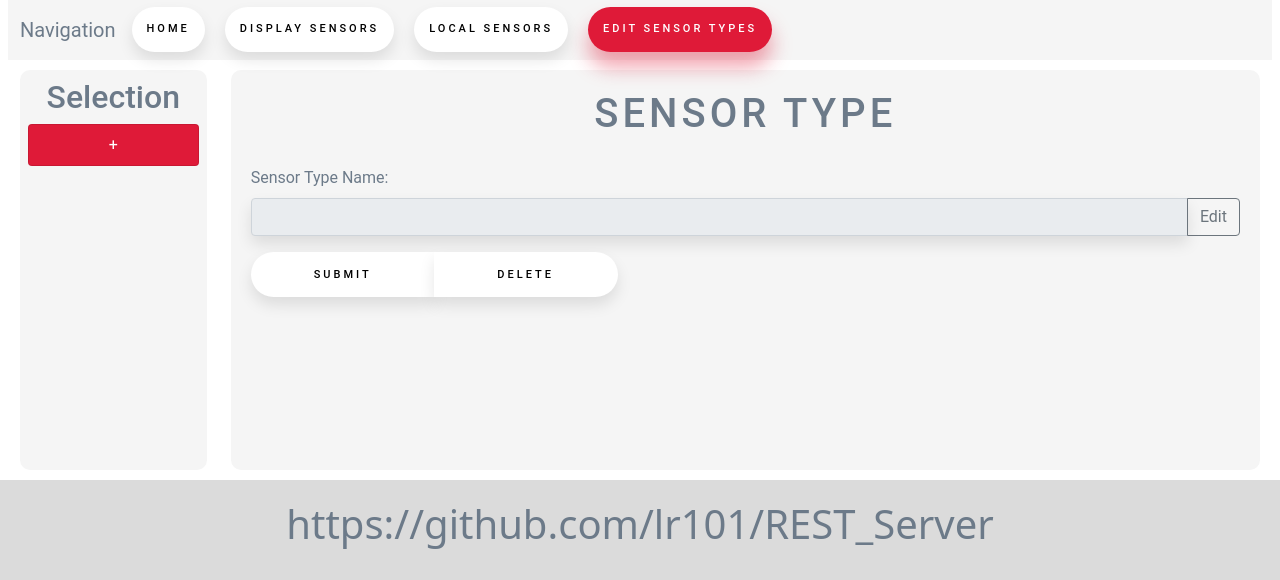
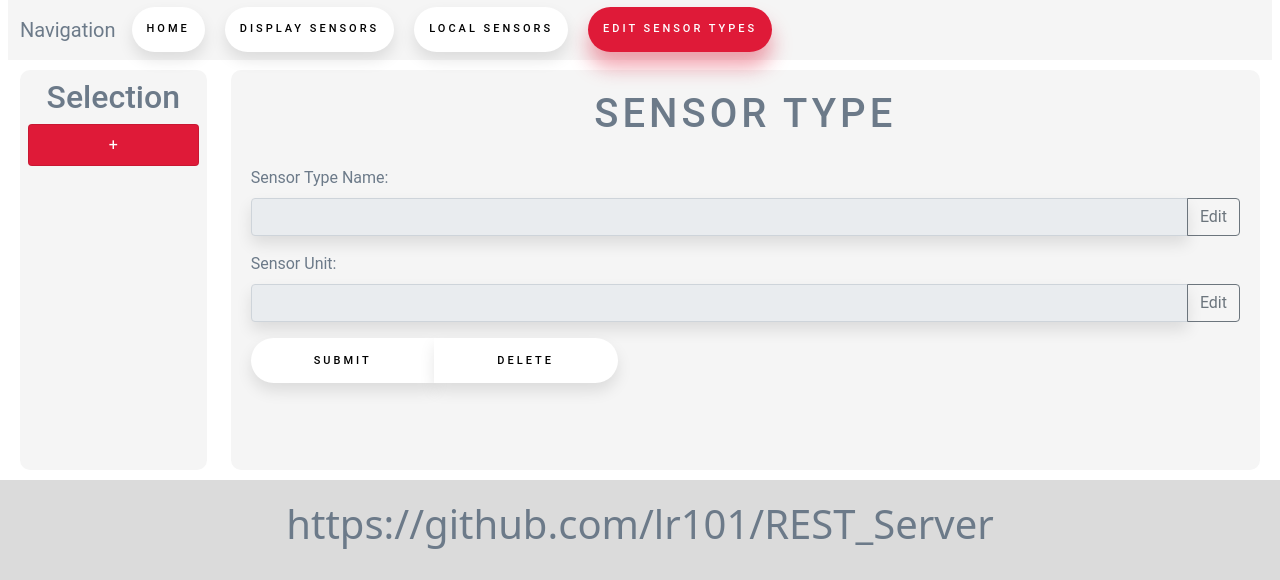
Before and after one commit to lr101/REST_Server, a Node server app: page /config/sensor-types in a window 1280 px wide. Shown: the part 331-911 px from the top of the page. Run offline with Node 20, Linux system fonts and the light colour scheme; data that the repository does not hold is empty.

Commit message:
Adding units to sensor types

```diff
--- a/public/javascript/config-sensor-types.js
+++ b/public/javascript/config-sensor-types.js
@@ -2,10 +2,11 @@
  * logic
  */
 
-function select(sensorType, sensorTypeID) {
+function select(sensorType, sensorTypeID, unit) {
     const editElement = document.getElementById("typeName");
     editElement.value = sensorType;
     editElement.setAttribute("data-id", sensorTypeID);
+    document.getElementById("typeUnit").value = unit;
 }
 
 function editButton(input_id) {
@@ -16,15 +17,16 @@ function editButton(input_id) {
 function submitData() {
     const sensorType = document.getElementById("typeName").value;
     const sensorTypeID = document.getElementById("typeName").getAttribute("data-id");
+    const unit = document.getElementById("typeUnit").value;
     const ajax = new XMLHttpRequest();
 
     let json;
     if (sensorType.length > 0 && sensorType.length < 17 && sensorTypeID !== "" ) {
         ajax.open("PUT", "/sensors/types/", true);
-        json = {sensorType : sensorType, sensorTypeID :sensorTypeID}
+        json = {sensorType : sensorType, sensorTypeID :sensorTypeID, unit: unit}
     } else if (sensorType.length > 0 && sensorType.length < 17 && sensorTypeID === "") {
         ajax.open("POST", "/sensors/types/", true);
-        json = {sensorType : sensorType}
+        json = {sensorType : sensorType, unit : unit}
     }
     if (json !== undefined) {
         ajax.setRequestHeader("Content-Type", "application/json");
@@ -58,7 +60,7 @@ function updateTypes() {
                     btn.id = "list_" + (i === data.length ? "new" : data[i].sensorTypeID);
                     btn.setAttribute("type", "button");
                     btn.setAttribute("data-toggle", "list");
-                    btn.setAttribute("onclick", (i === data.length ? "select('','')" : "select('" + data[i].sensorType + "','" + data[i].sensorTypeID + "')"));
+                    btn.setAttribute("onclick", (i === data.length ? "select('','')" : "select('" + data[i].sensorType + "','" + data[i].sensorTypeID + "','" + data[i].unit +"')"));
                     btn.innerHTML = (i === data.length ? "+" : data[i].sensorType);
                     listElement.appendChild(btn);
                 }
--- a/public/javascript/display.js
+++ b/public/javascript/display.js
@@ -12,7 +12,7 @@ function chartIt(values, dates) {
         data: {
             labels: dates,
             datasets: [{
-                label: 'Temperaturen in °C im angegeben Zeitraum',
+                label: 'Values in ' + document.getElementById("current").getAttribute("data-unit") + ' in the given time interval',
                 data: values,
                 pointRadius: 1,
                 borderWidth: 1,
@@ -103,7 +103,8 @@ function getDataCurrent() {
             if (list.length === 0) {
                 document.getElementById("current").innerHTML = "No Data available";
             } else {
-                document.getElementById("current").innerHTML = "Current Value: " + list[list.length - 1].value + "°C";
+                let unit = document.getElementById("current").getAttribute("data-unit");
+                document.getElementById("current").innerHTML = "Current Value: " + list[list.length - 1].value + unit;
             }
         }
     };
--- a/public/javascript/index.js
+++ b/public/javascript/index.js
@@ -14,7 +14,8 @@ function getData() {
                 if (list.length === 0) {
                     document.getElementById("value_" + i).innerHTML = "No Data available";
                 } else {
-                    document.getElementById("value_" + i).innerHTML = "Current: " + list[list.length - 1].value + "°C";
+                    let unit = document.getElementById("value_" + i).getAttribute("data-unit");
+                    document.getElementById("value_" + i).innerHTML = "Current: " + list[list.length - 1].value + unit;
                 }
             }
         };
--- a/server/REST_Server.js
+++ b/server/REST_Server.js
@@ -158,7 +158,7 @@ app.delete("/sensors/id/:sensorID/", function (req, res) {
 });
 app.get("/sensors/types/", function (req, res) {
     try {
-        REST_API.GET_types(con).then(function (result) {
+        REST_API.GET_types().then(function (result) {
             res.json(result);
         });
     } catch (e) {
@@ -167,7 +167,7 @@ app.get("/sensors/types/", function (req, res) {
 
 });
 
-app.get('/display/graph', async function (req, res) {
+app.get('/display/graph/', async function (req, res) {
     const sensorID = validate.validateSensorID(req.query.sensorID);
     let date1 = validate.validateDate(req.query.date1);
     let date2 = validate.validateDate(req.query.date2);
@@ -179,7 +179,8 @@ app.get('/display/graph', async function (req, res) {
 app.post("/sensors/types/", async function (req, res) {
     try{
         const sensorType = validate.validateSensorType(req.body.sensorType);
-        REST_API.POST_types( sensorType).then(function (result) {
+        const unit = validate.validateUnit(req.body.unit);
+        REST_API.POST_types( sensorType, unit).then(function (result) {
             if (result === true) {
                 res.status(200).send("ROW ADDED TO TABLE");
             } else {
@@ -237,7 +238,7 @@ app.post("/sensors/:sensorID/", function (req, res) {
     }
 });
 
-app.delete("/sensors/:sensorID", function (req, res) {
+app.delete("/sensors/:sensorID/", function (req, res) {
     try {
         let sensorID = validate.validateSensorID(req.params.sensorID);
         let date1 = validate.validateDate(req.query.date1);
@@ -259,8 +260,9 @@ app.delete("/sensors/:sensorID", function (req, res) {
 app.put("/sensors/types/", async function (req, res) {
     try{
         const sensorType = validate.validateSensorType(req.body.sensorType);
+        const unit = validate.validateUnit(req.body.unit);
         const sensorTypeID = validate.validateSensorTypeID(req.body.sensorTypeID);
-        REST_API.PUT_types( sensorType, sensorTypeID).then(function (result) {
+        REST_API.PUT_types( sensorType, sensorTypeID, unit).then(function (result) {
             if (result === true) {
                 res.status(200).send("ROW ADDED TO TABLE");
             } else {
@@ -284,11 +286,14 @@ app.get('/',  async function (req, res) {
 
 app.get('/display/',  async function (req, res) {
     const sensorID = validate.validateSensorID(req.query.sensorID);
-    let values = (await REST_API.GET_id_sensorID_sensorNick( sensorID))[0];
     const sensors = await REST_API.GET_id();
-    values["sensorID"] = sensorID;
-    values["sensorType"] = (await REST_API.GET_id_sensorID_sensorType( sensorID))[0].sensorType;
-    res.render('display.ejs', {sensor : values, sensors : sensors});
+    let index = 0;
+    for (let i = 0; i < sensors.length; i++ ) {
+        if (sensors[i].sensorID === sensorID) {
+            index = i;
+        }
+    }
+    res.render('display.ejs', {index: index, sensors : sensors});
 });
 
 app.get('/config/',  async function (req, res) {
--- a/server/queryControler.js
+++ b/server/queryControler.js
@@ -43,9 +43,10 @@ module.exports  = {
     },
 
     POST_id : async function (sensorID, sensorTypeID, sensorNick) {
-        if ((await this.GET_types_sensorTypeID(con, sensorTypeID)).length === 0) {
+        if ((await this.GET_types_sensorTypeID(sensorTypeID)).length === 0) {
             sensorTypeID = 0;
         }
+
         let sql = "INSERT INTO id (sensorID, sensorTypeID, sensorNick) VALUES ('"+sensorID+"','"+sensorTypeID+"','"+sensorNick+"');";
         logDB(sql);
         try {
@@ -75,7 +76,7 @@ module.exports  = {
     },
 
     PUT_id_sensorID_sensorTypeID : async function (sensorID, sensorTypeID) {
-        if ((await this.GET_types_sensorTypeID(con, sensorTypeID)).length === 0) {
+        if ((await this.GET_types_sensorTypeID(sensorTypeID)).length === 0) {
             logDB("SensorTypeID doesn't exist");
             return "SensorTypeID doesn't exist";
         }
@@ -165,8 +166,8 @@ module.exports  = {
         return await con.query(sql);
     },
 
-    POST_types : async function(sensorType) {
-       const sql = "INSERT INTO types (sensorType) VALUES ('" + sensorType +"');";
+    POST_types : async function(sensorType, unit) {
+       const sql = "INSERT INTO types (sensorType, unit) VALUES ('" + sensorType +"', '" + unit +"');";
         logDB(sql);
         try {
             await con.query(sql);
@@ -177,8 +178,8 @@ module.exports  = {
         }
     },
 
-    PUT_types : async function(sensorType, sensorTypeID) {
-        const sql = "UPDATE types SET sensorType='"+ sensorType +"' WHERE sensorTypeID='" + sensorTypeID +"'";
+    PUT_types : async function(sensorType, sensorTypeID, unit) {
+        const sql = "UPDATE types SET sensorType='"+ sensorType +"', unit='" + unit +"' WHERE sensorTypeID='" + sensorTypeID +"'";
         logDB(sql);
         try {
             await con.query(sql);
--- a/server/validate.js
+++ b/server/validate.js
@@ -51,5 +51,11 @@ module.exports  = {
         value = escape(value);
         //TODO
         return value;
+    },
+
+    validateUnit : function (value) {
+        value = escape(value);
+        //TODO
+        return value;
     }
 }
--- a/views/config-sensor-types.ejs
+++ b/views/config-sensor-types.ejs
@@ -47,7 +47,7 @@
                 <h2>Selection</h2>
                 <div class="list-group" id="list">
                     <%for (let count = 0; count < types.length; count++) { %>
-                    <button id="list_<%=types[count].sensorTypeID%>" type="button" data-toggle="list" onclick="select('<%=types[count].sensorType%>', '<%=types[count].sensorTypeID%>')" class="list-group-item list-group-item-action"><%=types[count].sensorType%></button>
+                    <button id="list_<%=types[count].sensorTypeID%>" type="button" data-toggle="list" onclick="select('<%=types[count].sensorType%>', '<%=types[count].sensorTypeID%>', '<%=types[count].unit%>')" class="list-group-item list-group-item-action"><%=types[count].sensorType%></button>
                     <%}%>
                     <button id="list_new"  type="button" data-toggle="list" onclick="select('', '')" class="list-group-item list-group-item-action active">+</button>
                 </div>
@@ -62,6 +62,11 @@
                     <div class="input-group mb-3">
                         <input data-id="" maxlength="16" minlength="1" autocomplete="off" class="form-control" type="text" id="typeName" name="sensorType" disabled required>
                         <button class="btn btn-outline-secondary" type="button" id="button-addon2" onclick="editButton('typeName')">Edit</button>
+                    </div>
+                    <label class="form-label"  for="typeUnit">Sensor Unit:</label>
+                    <div class="input-group mb-3">
+                        <input maxlength="5" minlength="1" autocomplete="off" class="form-control" type="text" id="typeUnit" name="unit" disabled required>
+                        <button class="btn btn-outline-secondary" type="button" id="button-unit" onclick="editButton('typeUnit')">Edit</button>
                     </div>
                     <div class="input-group mb-3">
                         <input id="submit" class="button"  value="Submit">
--- a/views/index.ejs
+++ b/views/index.ejs
@@ -56,7 +56,7 @@ if (sensors !== undefined) {
                     <p class="data" data-id="config" id="config">+</p>
                 <%} else {%>
                     <p class="data" data-id="<%=sensors[count].sensorID%>" id="sensor_<%=count%>"><%=sensors[count].sensorNick%></p>
-                    <p id="value_<%=count%>">LOADING...</p>
+                    <p data-unit="<%=sensors[count].unit%>" id="value_<%=count%>">LOADING...</p>
                     <input name="sensorID" hidden>
                 <%}%>
 
```
Also changed, not shown: views/display.ejs (+5 -5 lines), README.md.
